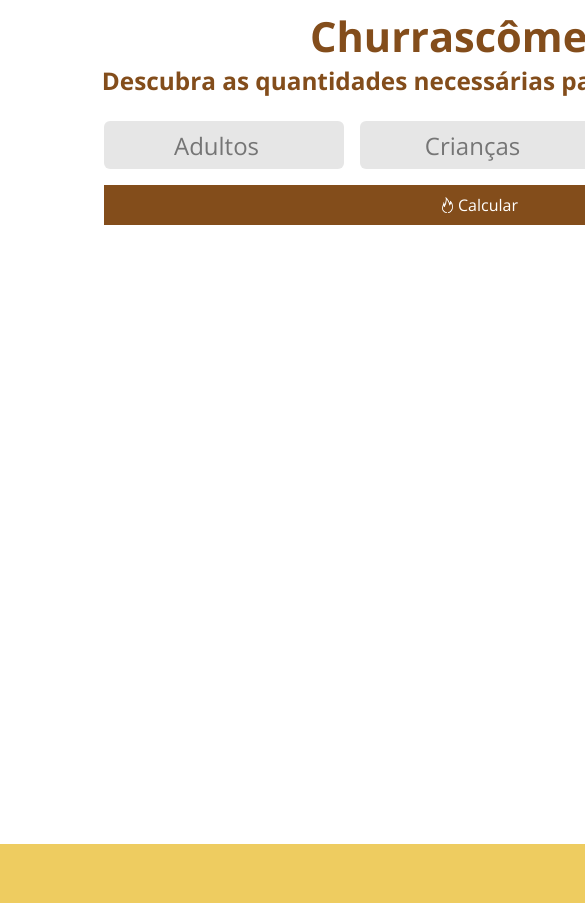
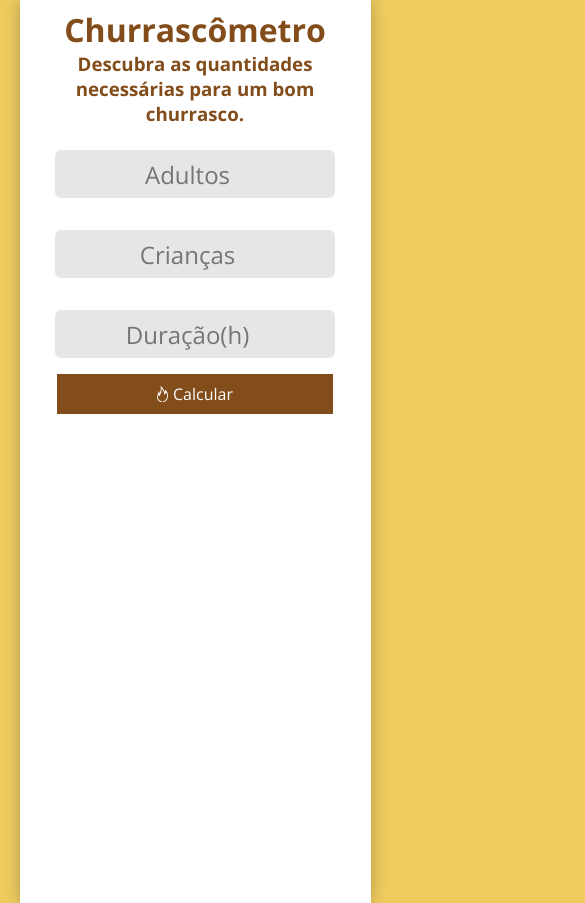
Before and after one commit to andrestanlley/churrascometro, a plain HTML site: page index.html in a window 390 px wide. Shown: the top 903 px of the page, 585 px wide, since content can reach past the window. Before the commit the page ends 844 px from the top, so only its background shows below. Drawn offline with nearby package versions, Linux system fonts and the light colour scheme.

Commit message:
inserção de media queries

```diff
--- a/style.css
+++ b/style.css
@@ -6,6 +6,7 @@
     box-sizing: border-box;
     color: #834d1b;
     font-family: 'Open Sans', sans-serif;
+    overflow-x: hidden;
 }
 
 body{
@@ -20,7 +21,7 @@ main{
     height: 100vh;
     background: white;
     margin: auto;
-    box-shadow: 0px 0px 15px rgba(0, 0, 0, 0.26);
+    box-shadow: 0rem 0rem 0.9375rem rgba(0, 0, 0, 0.26);
 }
 
 header{
@@ -44,7 +45,7 @@ input{
     text-align: center;
     margin: 1rem .5rem;
     height: 3rem;
-    border-radius: 6px;
+    border-radius: 0.375rem;
     background: rgba(128, 128, 128, 0.199);
 }
 
@@ -55,7 +56,7 @@ button{
     justify-content: center;
     color: white;
     background: #834d1b;
-    width: 47rem;
+    width: 78.5%;
     height: 2.5rem;
     cursor: pointer;
 }
@@ -89,3 +90,31 @@ button > img{
 #zealmiro > img{
     width: 100%;
 }
+
+@media (max-width: 1280px){
+    main{
+        width: 90vw;
+        height: 100%;
+    }
+    input{
+        width: 79.5%;
+    }
+    header{
+        font-size: 1rem;
+    }
+    section{
+        flex-direction: column;
+    }
+    .resultado{
+        flex-direction: column;
+        padding: 1.5rem;
+        text-align: center;
+    }
+    #mostrar{
+        width: 100%;
+        margin-bottom: 1.5rem;
+    }
+    #zealmiro{
+        width: 100%;
+    }
+}
```
